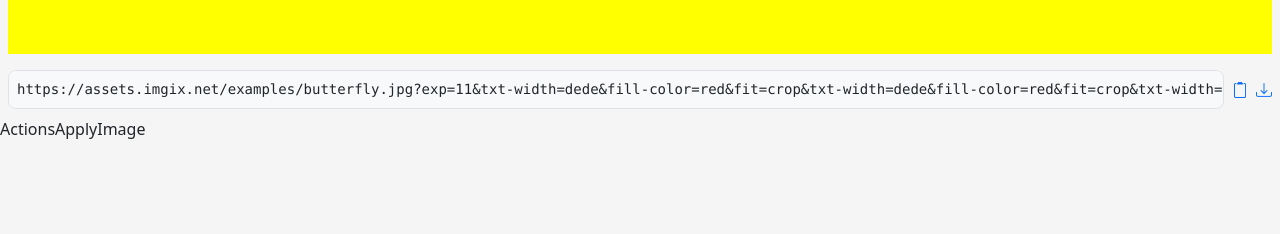
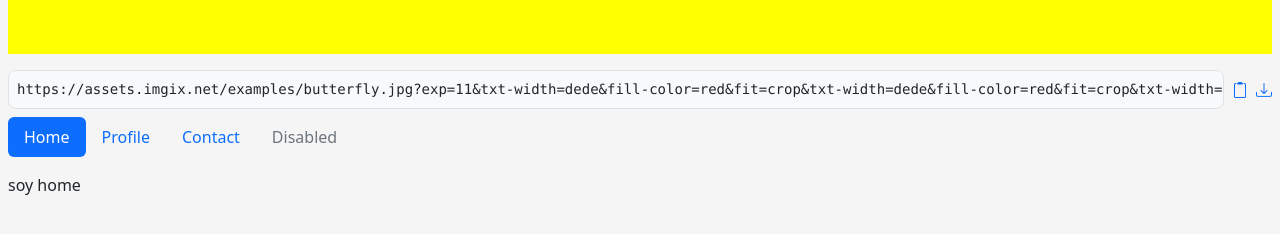
Before and after one commit to slaveofthecode/iipu, a React (Create React App) app: page / in a window 1280 px wide. Shown: the part 438-672 px from the top of the page. Built offline with nearby package versions, Linux system fonts and the light colour scheme; no server answers.

Commit message:
New changes will arrive

```diff
--- a/public/index.html
+++ b/public/index.html
@@ -24,6 +24,8 @@
       work correctly both with client-side routing and a non-root public URL.
       Learn how to configure a non-root public URL by running `npm run build`.
     -->
+    <script src="https://cdn.jsdelivr.net/npm/bootstrap@5.2.2/dist/js/bootstrap.min.js">
+    </script>
     <title>React App</title>
   </head>
   <body>
--- a/src/App.tsx
+++ b/src/App.tsx
@@ -19,7 +19,7 @@ const App = (props: Props) => {
         <ImageRendering />
       </main>
 
-      <footer>
+      <footer className='d-flex flex-column m-2'>
         <UrlGenerated />
         <ActionsApplyImage />
       </footer>
--- a/src/components/ActionsApplyImage/index.tsx
+++ b/src/components/ActionsApplyImage/index.tsx
@@ -1,11 +1,82 @@
-import React from 'react'
+/* eslint-disable jsx-a11y/anchor-is-valid */
+import React, { useEffect, useState } from 'react'
+
+
+const RENDER = {
+    'crop': <div>crop</div>,
+    'resize': <div>resize</div>,
+    'rotate': <div>rotate</div>,
+    'flip': <div>flip</div>,
+    'flop': <div>flop</div>,
+    'blur': <div>blur</div>,
+    'sharpen': <div>sharpen</div>,
+    'pixelate': <div>pixelate</div>,
+    'vignette': <div>vignette</div>,
+    'border': <div>border</div>,
+    'rounded-corners': <div>rounded-corners</div>,
+}
 
 type Props = {}
 
 const ActionsApplyImage = (props: Props) => {
+
+    const [controlSetting, setControlSetting] = useState<JSX.Element>();
+
+    // const drawControlSettings = () => RENDER[controlSetting];
+
+
+    useEffect(() => {
+        setControlSetting(RENDER['crop']);
+
+    }, []);
+
+
+    // return (
+    //     <div>
+    //         <ul classNameName="nav nav-pills nav-pills">
+    //             <li classNameName="nav-item">
+    //                 <a classNameName="nav-link active" aria-current="page" href="#">Active</a>
+    //             </li>
+    //             <li classNameName="nav-item">
+    //                 <a classNameName="nav-link" href="#">Much longer nav link</a>
+    //             </li>
+    //             <li classNameName="nav-item">
+    //                 <a classNameName="nav-link" href="#">Link</a>
+    //             </li>
+    //             <li classNameName="nav-item">
+    //                 <a classNameName="nav-link disabled">Disabled</a>
+    //             </li>
+    //         </ul>
+    //         <div>
+    //             {controlSetting}
+    //         </div>
+    //     </div>
+    // );
+
     return (
-        <div>ActionsApplyImage</div>
-    )
+        <>
+            <ul className="nav nav-pills mb-3" id="pills-tab" role="tablist">
+                <li className="nav-item" role="presentation">
+                    <button className="nav-link active" id="pills-home-tab" data-bs-toggle="pill" data-bs-target="#pills-home" type="button" role="tab" aria-controls="pills-home" aria-selected="true">Home</button>
+                </li>
+                <li className="nav-item" role="presentation">
+                    <button className="nav-link" id="pills-profile-tab" data-bs-toggle="pill" data-bs-target="#pills-profile" type="button" role="tab" aria-controls="pills-profile" aria-selected="false">Profile</button>
+                </li>
+                <li className="nav-item" role="presentation">
+                    <button className="nav-link" id="pills-contact-tab" data-bs-toggle="pill" data-bs-target="#pills-contact" type="button" role="tab" aria-controls="pills-contact" aria-selected="false">Contact</button>
+                </li>
+                <li className="nav-item" role="presentation">
+                    <button className="nav-link" id="pills-disabled-tab" data-bs-toggle="pill" data-bs-target="#pills-disabled" type="button" role="tab" aria-controls="pills-disabled" aria-selected="false" disabled>Disabled</button>
+                </li>
+            </ul>
+            <div className="tab-content" id="pills-tabContent">
+                <div className="tab-pane fade show active" id="pills-home" role="tabpanel" aria-labelledby="pills-home-tab" tabIndex={0} > soy home </div>
+                <div className="tab-pane fade" id="pills-profile" role="tabpanel" aria-labelledby="pills-profile-tab" tabIndex={0} > soy profile </div>
+                <div className="tab-pane fade" id="pills-contact" role="tabpanel" aria-labelledby="pills-contact-tab" tabIndex={0}> soy contact </div>
+                <div className="tab-pane fade" id="pills-disabled" role="tabpanel" aria-labelledby="pills-disabled-tab" tabIndex={0}> estoy disabled </div>
+            </div>
+        </>
+    );
 }
 
 export default ActionsApplyImage
--- a/src/components/UrlGenerated/index.tsx
+++ b/src/components/UrlGenerated/index.tsx
@@ -5,7 +5,7 @@ type Props = {}
 
 const UrlGenerated = (props: Props) => {
     return (
-        <div className='d-flex gap-2 justify-content-center align-items-center m-2'>
+        <div className='d-flex gap-2 justify-content-center align-items-center mb-2'>
             <pre className='p-2 m-0 bg-light border rounded-3' >https://assets.imgix.net/examples/butterfly.jpg?exp=11&txt-width=dede&fill-color=red&fit=crop&txt-width=dede&fill-color=red&fit=crop&txt-width=dede&fill-color=red&fit=crop&txt-width=dede&fill-color=red&fit=crop&txt-width=dede&fill-color=red&fit=crop&txt-width=dede&fill-color=red&fit=crop&txt-width=dede&fill-color=red&fit=crop</pre>
 
             <a title='copy url' className='cursor-pointer w-fit-content h-fit-content'>
```
